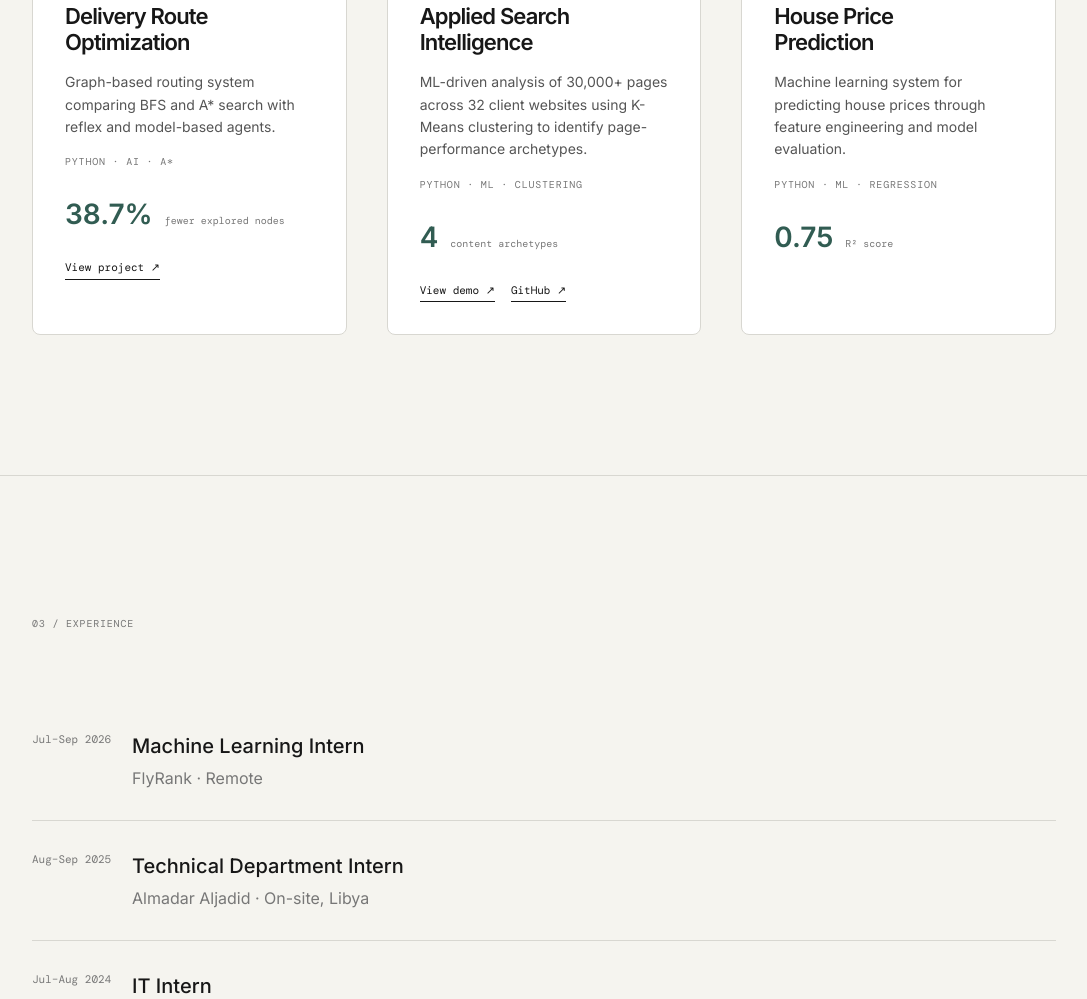
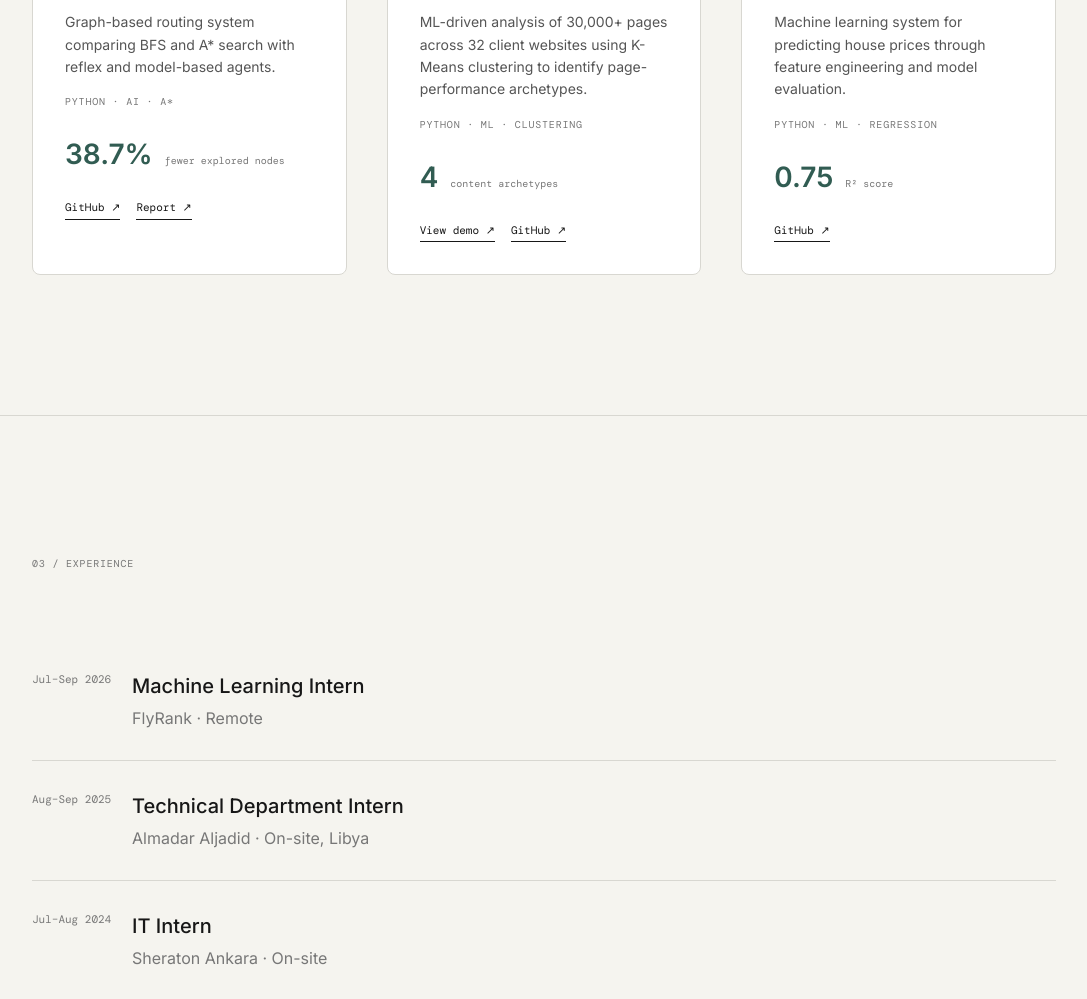
Before and after one commit to hebawl/hebawl.github.io, a plain HTML site: page index.html in a window 1280 px wide. Shown: the part 1909-2908 px from the top of the page, without its empty margins (96-1183 px from the left). Drawn offline with nearby package versions, Linux system fonts and the light colour scheme; a script that the page names is missing; a web font is replaced by a local one.

Commit message:
Zoom out project card images and add dual links to projects
- Reduced project image height from 240px to 180px for cleaner card layout
- Updated Delivery Route to show GitHub and Report links
- Updated FlyRank to show Demo and GitHub links (already present)
- Added consistent project-links container for multiple action links
- Maintains cleaner, more compact project card design

Note: PDF link placeholder ready for DeliveryRobot report

Co-authored-by: Copilot App <223556219+Copilot@users.noreply.github.com>

```diff
--- a/index.html
+++ b/index.html
@@ -125,13 +125,22 @@
                             <span>fewer explored nodes</span>
                         </div>
 
+                        <div class="project-links">
                             <a
                                 href="https://github.com/hebawl/Delivery_robot"
                                 target="_blank"
                                 class="project-link"
                             >
-                            View project ↗
+                                GitHub ↗
                             </a>
+                            <a
+                                href="#"
+                                class="project-link"
+                                title="Delivery Robot Report"
+                            >
+                                Report ↗
+                            </a>
+                        </div>
 
                     </div>
 
@@ -212,6 +221,15 @@
                         <div class="project-result">
                             <strong>0.75</strong>
                             <span>R² score</span>
+                        </div>
+
+                        <div class="project-links">
+                            <a
+                                href="#"
+                                class="project-link"
+                            >
+                                GitHub ↗
+                            </a>
                         </div>
 
                     </div>
--- a/style.css
+++ b/style.css
@@ -188,7 +188,7 @@ nav a:hover {
 
 .project-image {
     width: 100%;
-    height: 240px;
+    height: 180px;
     background: linear-gradient(135deg, #f0ede8 0%, #e8e5e0 100%);
 
     display: flex;
```
Lines whose indentation alone changed are shown as unchanged.
